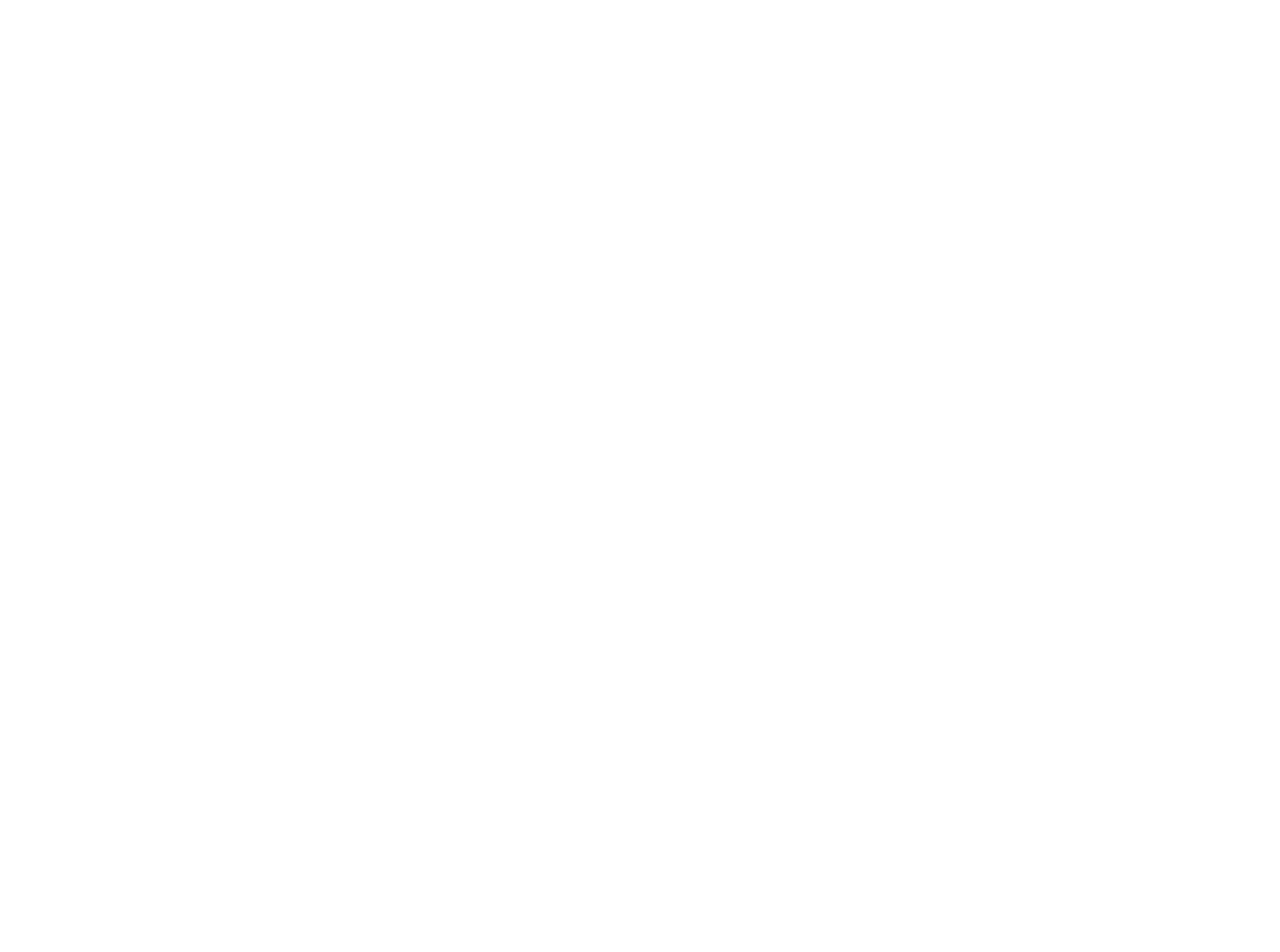
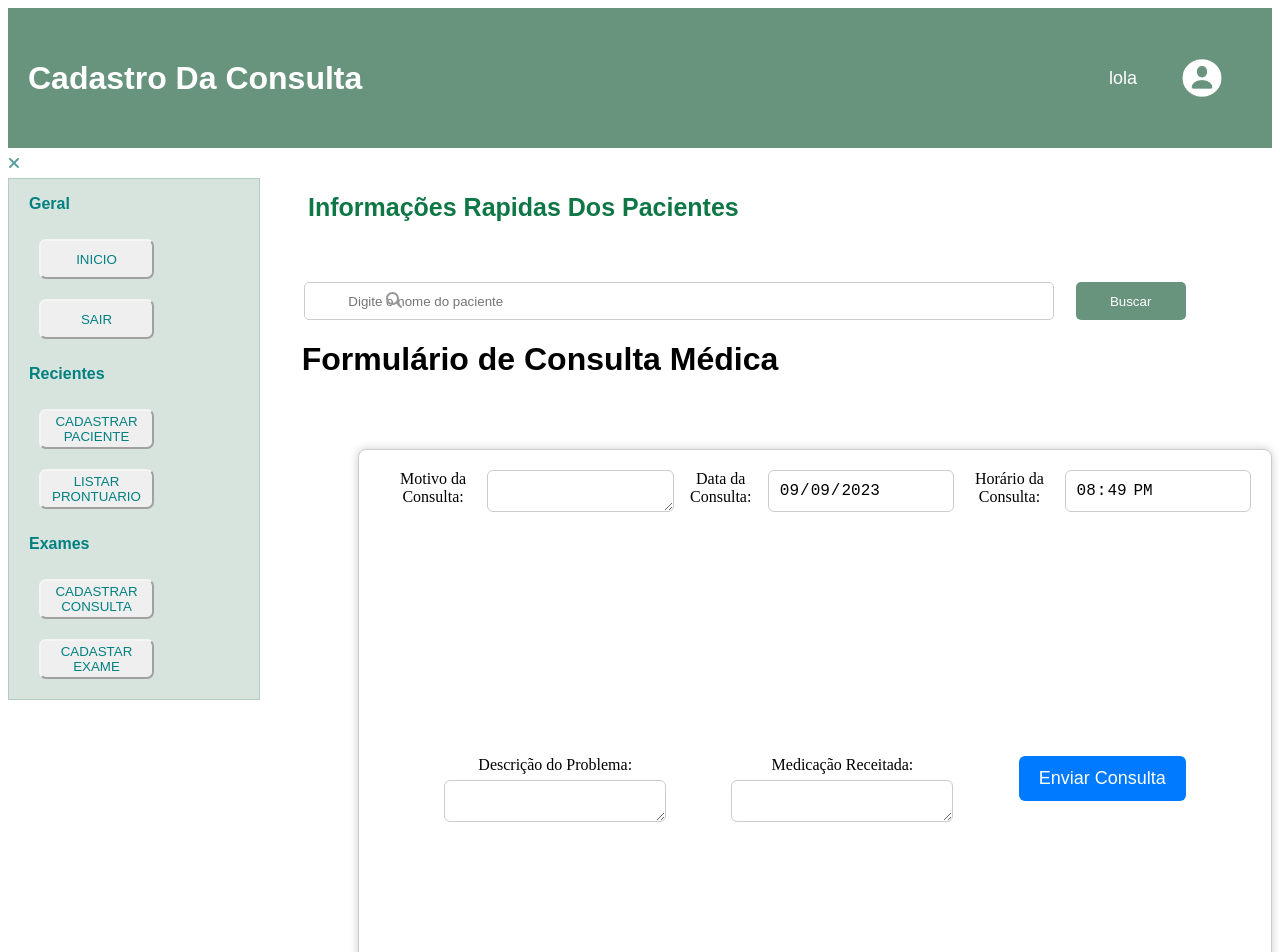
Before and after one commit to miche0077/labMedicine, a React (Vite) app: page /cadastrarConsulta in a window 1280 px wide. Before the commit this address had no page. Shown: the top 952 px of the page. Before the commit the page ends 800 px from the top, so only its background shows below. Built offline with nearby package versions, Linux system fonts and the light colour scheme.

Commit message:
cadastro da consulta

```diff
--- a/src/App.jsx
+++ b/src/App.jsx
@@ -3,6 +3,7 @@
 import CriarConta from "./components/CriarConta/CriarConta";
 import PaginaDeInicio from "./pages/paginaDeInicio/PaginaDeInicio";
 import CadastroPacientes from "./pages/paginaDeCadastroDePaciente/CadastroPacientes";
+import CadastroDaConsulta from "./pages/paginaDeCadastroDeVacinas/CadastroDaConsulta";
 
 function App() {
   return (
@@ -12,6 +13,7 @@
         <Route path="/CriarConta" element={<CriarConta />} />
         <Route path="/paginaDeInicio" element={<PaginaDeInicio />} />
         <Route path="/cadastroPacientes" element={<CadastroPacientes />} />
+        <Route path="/cadastrarConsulta" element={< CadastroDaConsulta />}/>
       </Routes>
 
     </div>
--- a/src/components/InformacoesRapidasDoPacientes/InformacoesRapidas.css
+++ b/src/components/InformacoesRapidasDoPacientes/InformacoesRapidas.css
@@ -7,7 +7,7 @@
   }
 
   .title-search {
-   margin-top: 60px;
+   margin-top: 20px;
     margin-bottom: 40px;
     font-family: Ubuntu, sans-serif;
     margin-left: 100px;
--- a/src/components/LateralMenu/LateralMenu.jsx
+++ b/src/components/LateralMenu/LateralMenu.jsx
@@ -14,14 +14,14 @@
   {
     group: "Recientes",
     items: [
-      { label: "CADASTRAR", path: "/cadastroPacientes" },
+      { label: "CADASTRAR PACIENTE", path: "/cadastroPacientes" },
       { label: "LISTAR PRONTUARIO", path: "/listar-prontuario" },
     ],
   },
   {
     group: "Exames",
     items: [
-      { label: "CADASTRAR CONSULTA", path: "/cadastrar-consulta" },
+      { label: "CADASTRAR CONSULTA", path: "/cadastrarConsulta" },
       { label: "CADASTAR EXAME", path: "/cadastrar-exame" },
     ],
   },
--- a/src/pages/paginaDeCadastroDePaciente/cadastroPacientes.css
+++ b/src/pages/paginaDeCadastroDePaciente/cadastroPacientes.css
@@ -1,5 +1,3 @@
-/* Agrega este CSS en tu archivo "cadastroPacientes.css" */
-
 .container-cadastroPaciente {
     display: flex;
     flex-wrap: wrap;
@@ -8,13 +6,14 @@
     align-items: baseline;
     gap: 16px;
     width: 100%;
-    max-width: 1000px; /* Establece un ancho máximo para evitar que el contenedor se extienda demasiado */
-    margin-left: 370px; /* Centra el contenedor horizontalmente en la pantalla */
-    padding: 20px; /* Agrega espacio interno para mejorar la apariencia */
-
+    max-width: 1020px;
+    margin-left: 370px;
+    padding: 20px;
+    margin-top: 60px;
     box-shadow: 0px 0px 10px rgba(0, 0, 0, 0.2);
-    background-color: #f8f8f8; /* Añade un color de fondo para el contenedor */
-  }
+    background-color: #f8f8f8;
+    font-family: Ubuntu, sans-serif;
+}
 
   .form-group {
     margin-bottom: 10px;
@@ -23,29 +22,29 @@
     justify-content: flex-start;
     flex-wrap: wrap;
     align-items: baseline;
-    gap: 95px; /* Espacio entre los elementos del formulario */
-    width: 100%; /* Ocupar todo el ancho disponible */
+    gap: 95px;
+    width: 100%;
   }
 
-  /* Ajusta el estilo de los labels para que no se superpongan con los inputs */
+
   .form-group label {
-    width: 100px; /* Ancho mínimo para los labels para darles un tamaño uniforme */
+    width: 150px;
+    height: 80px;
     font-family: Ubuntu, sans-serif;
   }
 
-  /* Estilo para los inputs, selects y textarea */
   .form-group input,
   .form-group select,
   .form-group textarea {
-    flex: 1; /* Ocupar el espacio restante disponible */
+    flex: 1;
     padding: 8px;
     border: 1px solid #ccc;
     border-radius: 6px;
     font-size: 14px;
-    width: 150px;
+    width: 200px;
   }
 
-  /* Estilo para los botones */
+
   .form-group button {
     background-color: #007bff;
     color: #fff;
@@ -61,5 +60,6 @@
 
   .subtitle-cadastro {
     font-family: Ubuntu, sans-serif;
-    margin-bottom: 50px;
+
+    margin-top: 50px;
   }
--- /dev/null
+++ b/src/pages/paginaDeCadastroDeVacinas/CadastroDaConsulta.jsx
@@ -0,0 +1,135 @@
+import { useState } from "react";
+import LateralMenu from "../../components/LateralMenu/LateralMenu";
+import Toolbar from "../../components/Toolbar/Toolbar";
+import userImg from "../../assets/images/img-user.png";
+import "./cadastroDaConsulta.css"
+import InformacoesRapidasDoPaciente from "../../components/InformacoesRapidasDoPacientes/InformacoesRapidas";
+
+
+function CadastroDaConsulta() {
+  const [formData, setFormData] = useState({
+    motivoConsulta: "",
+    dataConsulta: new Date().toISOString().slice(0, 10),
+    horarioConsulta: new Date().toTimeString().slice(0, 5),
+    descricaoProblema: "",
+    medicacaoReceitada: "",
+  });
+
+  const [errors, setErrors] = useState({});
+
+  const handleChange = (e) => {
+    const { name, value } = e.target;
+    setFormData({
+      ...formData,
+      [name]: value,
+    });
+  };
+
+  const handleSubmit = (e) => {
+    e.preventDefault();
+
+    const validationErrors = {};
+
+    if (
+      formData.motivoConsulta.length < 6 ||
+      formData.motivoConsulta.length > 60
+    ) {
+      validationErrors.motivoConsulta =
+        "Motivo da consulta deve ter entre 6 e 60 caracteres";
+    }
+
+    if (
+      formData.descricaoProblema.length < 15 ||
+      formData.descricaoProblema.length > 1000
+    ) {
+      validationErrors.descricaoProblema =
+        "Descrição do problema deve ter entre 15 e 1000 caracteres";
+    }
+
+    setErrors(validationErrors);
+
+    if (Object.keys(validationErrors).length === 0) {
+      // Enviar os dados do formulário para o servidor ou realizar ações necessárias
+      console.log("Dados do formulário enviados:", formData);
+    }
+  };
+  return (
+    <div>
+      <Toolbar
+        pageTitle="Cadastro Da Consulta"
+        userName="lola"
+        userImage={userImg}
+      />
+      <LateralMenu />
+      <InformacoesRapidasDoPaciente />
+     <h1 className="title-cadastro-consulta">Formulário de Consulta Médica</h1>
+      <div className="form-container">
+
+        <form onSubmit={handleSubmit} className="form-box">
+          <div className="form-group-consulta">
+            <label htmlFor="motivoConsulta">Motivo da Consulta:</label>
+            <textarea
+              id="motivoConsulta"
+              name="motivoConsulta"
+              value={formData.motivoConsulta}
+              onChange={handleChange}
+              required
+            />
+            {errors.motivoConsulta && (
+              <span className="error">{errors.motivoConsulta}</span>
+            )}
+
+            <label htmlFor="dataConsulta">Data da Consulta:</label>
+            <input
+              type="date"
+              id="dataConsulta"
+              name="dataConsulta"
+              value={formData.dataConsulta}
+              onChange={handleChange}
+              required
+              readOnly
+            />
+
+            <label htmlFor="horarioConsulta">Horário da Consulta:</label>
+            <input
+              type="time"
+              id="horarioConsulta"
+              name="horarioConsulta"
+              value={formData.horarioConsulta}
+              onChange={handleChange}
+              required
+              readOnly
+            />
+          </div>
+          <div>
+            <label htmlFor="descricaoProblema">Descrição do Problema:</label>
+            <textarea
+              id="descricaoProblema"
+              name="descricaoProblema"
+              value={formData.descricaoProblema}
+              onChange={handleChange}
+              required
+            />
+            {errors.descricaoProblema && (
+              <span className="error">{errors.descricaoProblema}</span>
+            )}
+          </div>
+          <div>
+            <label htmlFor="medicacaoReceitada">Medicação Receitada:</label>
+            <textarea
+              id="medicacaoReceitada"
+              name="medicacaoReceitada"
+              value={formData.medicacaoReceitada}
+              onChange={handleChange}
+            />
+          </div>
+          <div>
+            <button type="submit">Enviar Consulta</button>
+          </div>
+        </form>
+      </div>
+    </div>
+  );
+}
+
+export default CadastroDaConsulta;
--- /dev/null
+++ b/src/pages/paginaDeCadastroDeVacinas/cadastroDaConsulta.css
@@ -0,0 +1,79 @@
+
+.form-container{
+    display: flex;
+    justify-content: center;
+    align-items: center;
+    min-height: 100vh;
+    margin-top: -30px;
+  }
+
+
+  .form-box {
+    background-color: #ffffff;
+    border: 1px solid #ccc;
+    border-radius: 8px;
+    box-shadow: 0px 0px 10px rgba(0, 0, 0, 0.2);
+    padding: 20px;
+    width: 1000px;
+    height: 600px;
+    text-align: center;
+    display: inline-flex;
+    text-align: center;
+    flex-direction: row;
+    flex-wrap: wrap;
+    justify-content: space-evenly;
+    margin-left: 350px;
+
+  }
+  .form-group-consulta{
+    display: flex;
+    flex-direction: row;
+    flex-wrap: nowrap;
+
+  }
+
+  .form-box h1 {
+    font-size: 24px;
+    margin-bottom: 20px;
+  }
+
+  .form-box label {
+    display: block;
+    margin-bottom: 6px;
+  }
+
+  .form-box input[type="text"],
+  .form-box input[type="date"],
+  .form-box input[type="time"],
+  .form-box textarea {
+    width: 200px;
+    height: 20px;
+    padding: 10px;
+    margin-bottom: 16px;
+    border: 1px solid #ccc;
+    border-radius: 6px;
+    font-size: 16px;
+  }
+
+  .form-box button {
+    background-color: #007bff;
+    color: #fff;
+    border: none;
+    border-radius: 6px;
+    padding: 12px 20px;
+    font-size: 18px;
+    cursor: pointer;
+  }
+
+  .form-box button:hover {
+    background-color: #0056b3;
+  }
+
+  .title-cadastro-consulta{
+    font-family: Ubuntu, sans-serif;
+    display: flex;
+    margin-left: -200px;
+    justify-content: space-around;
+    margin-left: -200px;
+    flex-direction: row;
+  }
```
Also changed, not shown: src/pages/paginaDeCadastroDePaciente/CadastroPacientes.jsx (+47 -20 lines).
